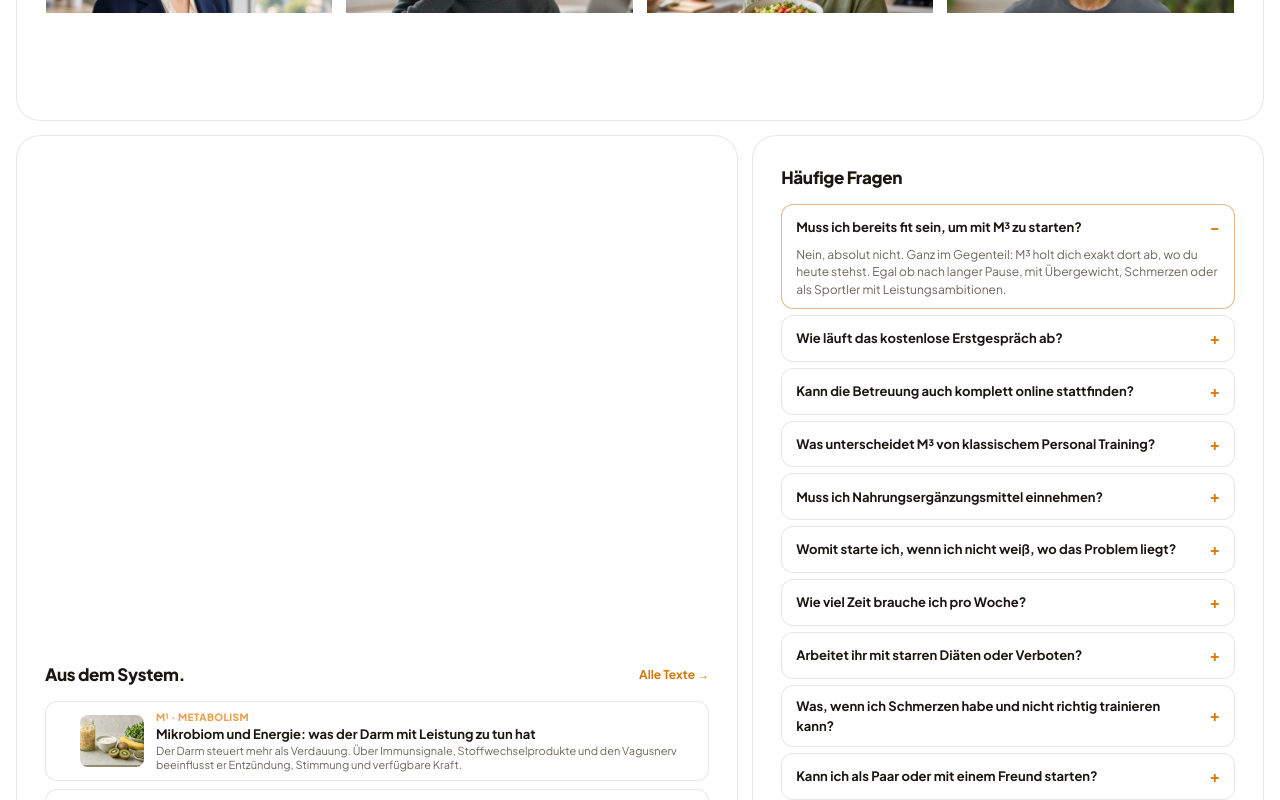
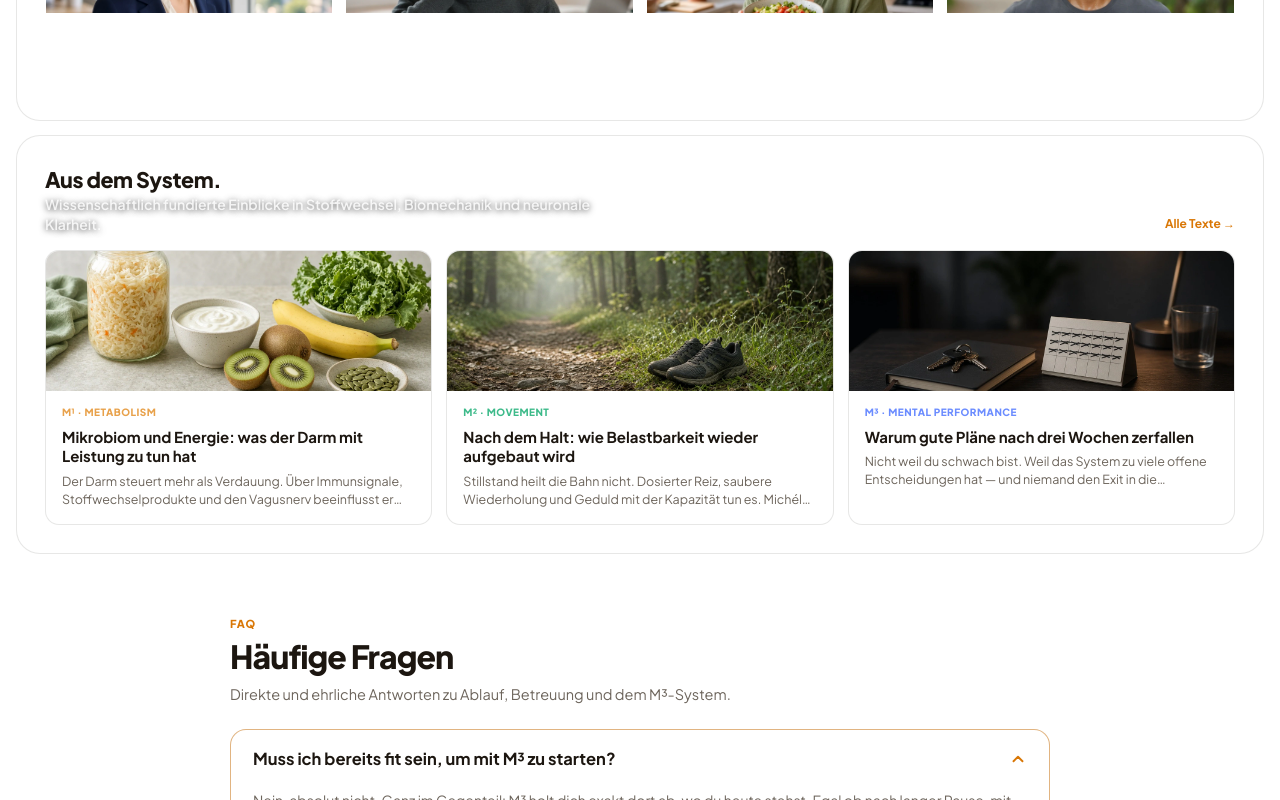
Before and after one commit to RobertLinke89/m3-performance, a React (Vite) app: page / in a window 1280 px wide. Shown: the part 2000-2800 px from the top of the page. Built offline with nearby package versions, Linux system fonts and the light colour scheme.

Commit message:
feat(faq): extract FAQ from Bento grid into centered standalone section above footer with left-aligned typography

```diff
--- a/src/index.css
+++ b/src/index.css
@@ -3550,155 +3550,205 @@ picture.bento-bg img,
   color: var(--gold, #f59e0b);
 }
 
-.bento-journal-list {
+.bento-journal-grid {
+  display: grid;
+  grid-template-columns: repeat(auto-fit, minmax(280px, 1fr));
+  gap: 14px;
+  width: 100%;
+}
+
+.bento-journal-card {
   display: flex;
   flex-direction: column;
-  gap: 8px;
-  width: 100%;
-}
-
-.bento-journal-item {
-  display: flex;
-  align-items: center;
-  gap: 12px;
-  padding: 8px 10px;
-  border-radius: 12px;
+  border-radius: 14px;
   background: color-mix(in srgb, var(--bg) 60%, var(--bg-2) 40%);
   border: 1px solid var(--line);
   text-decoration: none;
   color: var(--text);
+  overflow: hidden;
   transition: transform 0.2s ease, border-color 0.2s ease, background 0.2s ease;
 }
 
-.bento-journal-item:hover {
-  transform: none;
-  background: color-mix(in srgb, var(--bg-2) 75%, var(--gold) 25%);
-  border-color: color-mix(in srgb, var(--gold) 40%, var(--line));
-}
-
-.bento-journal-thumb {
-  width: 64px;
-  height: 52px;
-  border-radius: 8px;
+.bento-journal-card:hover {
+  transform: translateY(-2px);
+  background: color-mix(in srgb, var(--bg-2) 80%, var(--gold) 20%);
+  border-color: color-mix(in srgb, var(--gold) 45%, var(--line));
+}
+
+.bento-journal-card-thumb {
+  width: 100%;
+  height: 140px;
   object-fit: cover;
   flex-shrink: 0;
 }
 
-.bento-journal-info {
+.bento-journal-card-body {
+  padding: 14px 16px 16px;
   display: flex;
   flex-direction: column;
-  gap: 1px;
+  gap: 6px;
   min-width: 0;
 }
 
 .bento-micro-tag {
   font-size: 10px;
   font-weight: 800;
-  letter-spacing: 0.04em;
+  letter-spacing: 0.05em;
   text-transform: uppercase;
 }
 
-.bento-journal-info h4 {
+.bento-journal-card-body h4 {
   margin: 0;
-  font-size: 13px;
+  font-size: 15px;
   font-weight: 700;
-  line-height: 1.25;
-  white-space: nowrap;
-  overflow: hidden;
-  text-overflow: ellipsis;
+  line-height: 1.3;
   color: var(--text);
 }
 
-.bento-journal-info p {
+.bento-journal-card-body p {
   margin: 0;
-  font-size: 11px;
+  font-size: 12.5px;
   color: var(--muted);
-  line-height: 1.3;
+  line-height: 1.45;
   display: -webkit-box;
   -webkit-line-clamp: 2;
   -webkit-box-orient: vertical;
   overflow: hidden;
 }
 
-/* FAQ Bento */
-.bento-card--faq {
+/* ==========================================================================
+   STANDALONE FAQ SECTION (Centered Container, Left-Aligned Typography)
+   ========================================================================== */
+
+.faq-standalone-section {
+  width: 100%;
+  margin-top: 56px;
+  margin-bottom: 24px;
+  display: flex;
+  justify-content: center;
+}
+
+.faq-standalone-container {
+  width: 100%;
+  max-width: 820px;
+  display: flex;
+  flex-direction: column;
+  align-items: stretch;
+  text-align: left;
+}
+
+.faq-standalone-header {
+  margin-bottom: 24px;
+  text-align: left;
+}
+
+.faq-standalone-kicker {
+  display: inline-block;
+  font-size: 11px;
+  font-weight: 800;
+  letter-spacing: 0.08em;
+  text-transform: uppercase;
+  color: var(--gold);
+  margin-bottom: 6px;
+}
+
+.faq-standalone-title {
+  margin: 0 0 8px 0;
+  font-size: clamp(24px, 3vw, 32px);
+  font-weight: 900;
+  letter-spacing: -0.03em;
+  line-height: 1.18;
+  color: var(--text);
+  text-align: left;
+}
+
+.faq-standalone-lead {
+  margin: 0;
+  font-size: 14.5px;
+  color: var(--muted);
+  line-height: 1.5;
+  max-width: 60ch;
+  text-align: left;
+}
+
+.faq-standalone-list {
+  display: flex;
+  flex-direction: column;
+  gap: 10px;
+  width: 100%;
+}
+
+.faq-standalone-item {
+  width: 100%;
+  background: color-mix(in srgb, var(--bg-2) 65%, var(--bg) 35%);
+  border: 1px solid var(--line);
+  border-radius: 16px;
+  overflow: hidden;
+  text-align: left;
+  transition: border-color 0.2s ease, background 0.2s ease;
+}
+
+.faq-standalone-item:hover,
+.faq-standalone-item.is-open {
+  border-color: color-mix(in srgb, var(--gold) 45%, var(--line));
   background: var(--bg-2);
-  border: 1px solid var(--line);
-  min-height: auto;
-  padding: clamp(18px, 2.4vw, 28px);
-  color: var(--text);
-}
-
-.bento-card--faq .bento-title {
-  color: var(--text);
-  text-shadow: none;
-}
-
-.bento-card--faq .bento-tag {
-  background: color-mix(in srgb, var(--bg-2) 85%, var(--text) 15%);
-  color: var(--text);
-  border-color: var(--line);
-}
-
-.bento-card--faq .bento-tag--gold {
-  color: var(--gold-2, #d97706);
-}
-
-[data-theme='night'] .bento-card--faq .bento-tag--gold {
-  color: var(--gold, #f59e0b);
-}
-
-.bento-faq-list {
-  display: flex;
-  flex-direction: column;
-  gap: 6px;
-  width: 100%;
-}
-
-.bento-faq-item {
-  width: 100%;
+}
+
+.faq-standalone-btn {
+  width: 100%;
+  display: flex;
+  align-items: center;
+  justify-content: space-between;
+  gap: 16px;
+  padding: 18px 22px;
+  background: transparent;
+  border: none;
+  cursor: pointer;
   text-align: left;
-  background: color-mix(in srgb, var(--bg) 60%, var(--bg-2) 40%);
-  border: 1px solid var(--line);
-  border-radius: 12px;
-  padding: 10px 14px;
-  cursor: pointer;
   color: var(--text);
   font: inherit;
-  transition: border-color 0.2s ease, background 0.2s ease;
-}
-
-.bento-faq-item:hover,
-.bento-faq-item.open {
-  border-color: color-mix(in srgb, var(--gold) 40%, var(--line));
-  background: var(--bg-2);
-}
-
-.bento-faq-q {
+  user-select: none;
+}
+
+.faq-standalone-q {
+  font-size: clamp(14.5px, 1.3vw, 16.5px);
+  font-weight: 700;
+  line-height: 1.35;
+  color: var(--text);
+  text-align: left;
+  flex: 1;
+}
+
+.faq-standalone-icon {
   display: flex;
   align-items: center;
-  justify-content: space-between;
-  gap: 10px;
-}
-
-.bento-faq-q strong {
-  font-size: 13px;
-  font-weight: 700;
-}
-
-.bento-faq-icon {
-  font-size: 16px;
-  font-weight: 700;
+  justify-content: center;
   color: var(--gold);
   flex-shrink: 0;
 }
 
-.bento-faq-a {
-  margin: 6px 0 0;
-  font-size: 12px;
-  line-height: 1.45;
+.faq-chevron-icon {
+  transition: transform 0.25s cubic-bezier(0.4, 0, 0.2, 1);
+}
+
+.faq-chevron-icon.is-rotated {
+  transform: rotate(180deg);
+}
+
+.faq-standalone-panel {
+  padding: 0 22px 20px 22px;
+  text-align: left;
+}
+
+.faq-standalone-a {
+  margin: 0;
+  font-size: 14px;
+  line-height: 1.6;
   color: var(--muted);
-}
+  text-align: left;
+  text-wrap: pretty;
+}
+
 
 /* ==========================================================================
    SYSTEM START BENTO EXPANSIONS (STRICT MONOCHROME BLACK & WHITE)
--- a/src/pages/Home.tsx
+++ b/src/pages/Home.tsx
@@ -396,27 +396,32 @@ export function Home() {
             </div>
           </article>
 
-          {/* 11. JOURNAL & INSIGHTS BENTO CARD (Span 7) */}
-          <article className="bento-card bento-card--journal bento-span-7">
+          {/* 11. JOURNAL & INSIGHTS BENTO CARD (Span 12) */}
+          <article className="bento-card bento-card--journal bento-span-12">
             <div className="bento-card-header">
               <div>
                 <h2 className="bento-title">{t.blogH}</h2>
+                <p className="bento-desc" style={{ maxWidth: '60ch' }}>
+                  {isEn
+                    ? 'Science-backed insights on metabolic optimization, biomechanics, and decision clarity.'
+                    : 'Wissenschaftlich fundierte Einblicke in Stoffwechsel, Biomechanik und neuronale Klarheit.'}
+                </p>
               </div>
               <Link to="/blog" className="bento-header-link">
                 {t.blogAll} →
               </Link>
             </div>
-            <div className="bento-journal-list">
+            <div className="bento-journal-grid">
               {featuredPosts.map((post) => {
                 const pillar = pillars.find((p) => p.id === post.pillar)
                 return (
                   <Link
                     key={post.slug}
                     to={`/blog/${post.slug}`}
-                    className="bento-journal-item"
+                    className="bento-journal-card"
                   >
-                    <Img className="bento-journal-thumb" src={post.image} alt="" />
-                    <div className="bento-journal-info">
+                    <Img className="bento-journal-card-thumb" src={post.image} alt="" />
+                    <div className="bento-journal-card-body">
                       {pillar && (
                         <span className="bento-micro-tag" style={{ color: pillar.color }}>
                           {pillar.mark} · {pillar.name}
@@ -431,35 +436,64 @@ export function Home() {
             </div>
           </article>
 
-          {/* 12. FAQ BENTO CARD (Span 5) */}
-          <article className="bento-card bento-card--faq bento-span-5">
-            <div className="bento-card-header">
-              <div>
-                <h2 className="bento-title">{t.faqH}</h2>
-              </div>
-            </div>
-            <div className="bento-faq-list">
+        </section>
+
+        {/* 12. STANDALONE FAQ SECTION (Centered on Page, Left-Aligned Typography) */}
+        <section className="faq-standalone-section" id="faq" aria-labelledby="faq-main-heading">
+          <div className="faq-standalone-container">
+            <header className="faq-standalone-header">
+              <span className="faq-standalone-kicker">FAQ</span>
+              <h2 id="faq-main-heading" className="faq-standalone-title">{t.faqH}</h2>
+              <p className="faq-standalone-lead">
+                {isEn
+                  ? 'Direct, transparent answers about our methodology, structure, and 1:1 mentorship.'
+                  : 'Direkte und ehrliche Antworten zu Ablauf, Betreuung und dem M³-System.'}
+              </p>
+            </header>
+
+            <div className="faq-standalone-list">
               {faqs.map((f, i) => {
                 const isOpen = openFaq === i
                 return (
-                  <button
+                  <div
                     key={f.q}
-                    type="button"
-                    className={`bento-faq-item ${isOpen ? 'open' : ''}`}
-                    onClick={() => setOpenFaq(isOpen ? null : i)}
+                    className={`faq-standalone-item ${isOpen ? 'is-open' : ''}`}
                   >
-                    <div className="bento-faq-q">
-                      <strong>{f.q}</strong>
-                      <span className="bento-faq-icon">{isOpen ? '−' : '+'}</span>
-                    </div>
-                    {isOpen && <p className="bento-faq-a">{f.a}</p>}
-                  </button>
+                    <button
+                      type="button"
+                      className="faq-standalone-btn"
+                      onClick={() => setOpenFaq(isOpen ? null : i)}
+                      aria-expanded={isOpen}
+                    >
+                      <span className="faq-standalone-q">{f.q}</span>
+                      <span className="faq-standalone-icon" aria-hidden="true">
+                        <svg
+                          viewBox="0 0 24 24"
+                          width="18"
+                          height="18"
+                          fill="none"
+                          stroke="currentColor"
+                          strokeWidth="2.5"
+                          strokeLinecap="round"
+                          strokeLinejoin="round"
+                          className={`faq-chevron-icon ${isOpen ? 'is-rotated' : ''}`}
+                        >
+                          <polyline points="6 9 12 15 18 9" />
+                        </svg>
+                      </span>
+                    </button>
+                    {isOpen && (
+                      <div className="faq-standalone-panel">
+                        <p className="faq-standalone-a">{f.a}</p>
+                      </div>
+                    )}
+                  </div>
                 )
               })}
             </div>
-          </article>
+          </div>
+        </section>
 
-        </section>
       </div>
     </main>
   )
```
